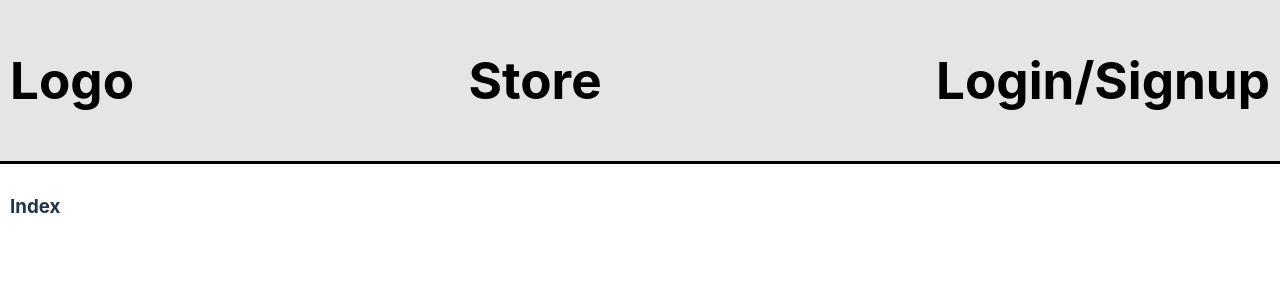
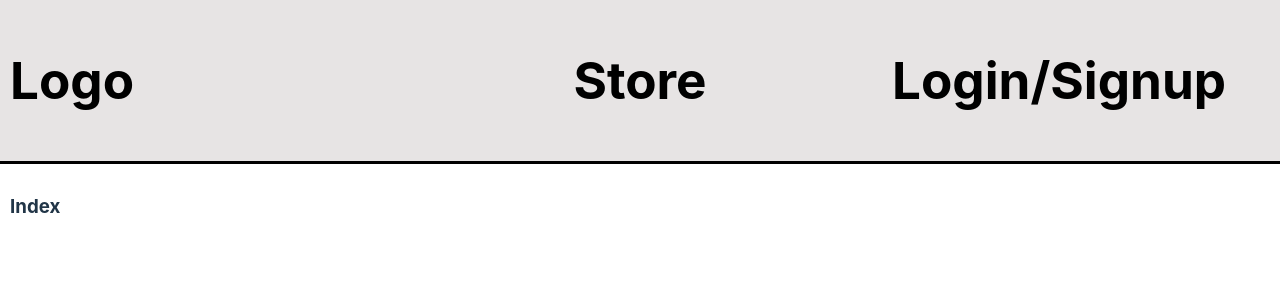
Before and after one commit to mleitejensen/eksamen, a React (Vite) app in the folder Frontend/: page / in a window 1280 px wide. Shown: the top 300 px of the page. Built offline with nearby package versions, Linux system fonts and the light colour scheme.

Commit message:
changed css for the navbar

```diff
--- a/Frontend/src/App.css
+++ b/Frontend/src/App.css
@@ -28,6 +28,22 @@ nav {
 
 nav button{
   font-size: 1.2em;
+}
+
+.navItem{
+  width: 30%;
+  min-width: 10%;
+  max-width: 30%;
+}
+
+.navLogo{
+  text-align: left;
+}
+.navIndex{
+  text-align: center;
+}
+.navUser{
+  text-align: right;
 }
 
 .navLoginSignup {
--- a/Frontend/src/components/Navbar.jsx
+++ b/Frontend/src/components/Navbar.jsx
@@ -14,7 +14,7 @@ const Navbar = () => {
   return (
     <header>
         <nav>
-          <div>
+          <div className='navItem navLogo'>
             <Link to="/">
               <h1>Logo</h1>
             </Link>
@@ -22,20 +22,28 @@ const Navbar = () => {
 
           {user && (
             <>
+            <div className='navItem navIndex'>
               <Link to={`/home/${user.username}`}>
                 <h1>Store - {user.username}</h1>
               </Link>
+            </div>
+
+            <div className='navItem navUser'>
               <button onClick={handleClick}>Logout</button>
+            </div>
             </>
           )}
 
           {!user && (
           <>
+            <div className='navItem navIndex'>
 
             <Link to="/">
               <h1>Store</h1>
             </Link>
+            </div>
 
+            <div className='navItem navUser'>
             <div className='navLoginSignup'>
               <Link to="/sign-in">
                   <h1>Login</h1>
@@ -46,6 +54,7 @@ const Navbar = () => {
               </Link>
             </div>
 
+          </div>
         </>
         )}
         </nav>
```
Lines whose indentation alone changed are shown as unchanged.
